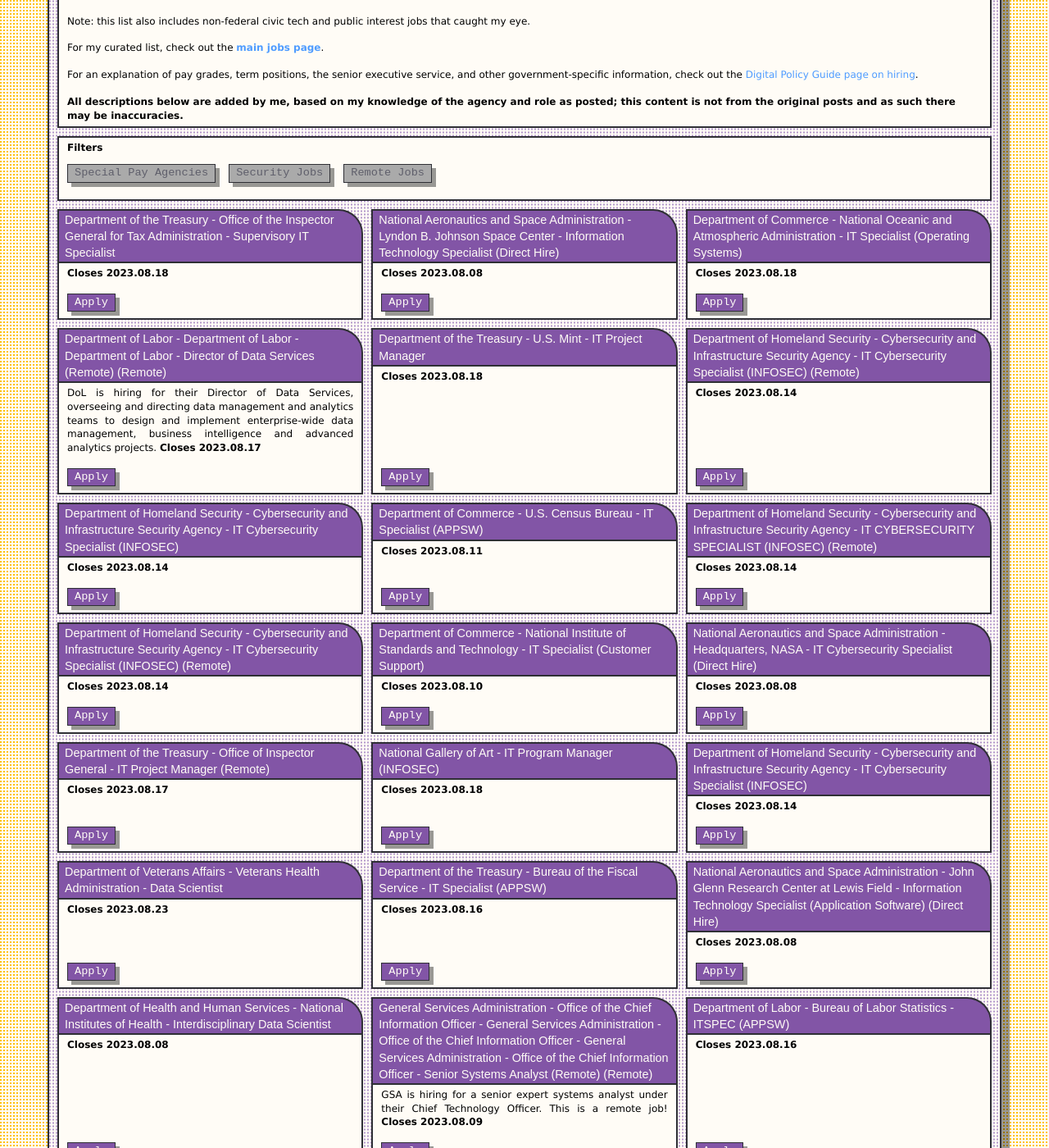
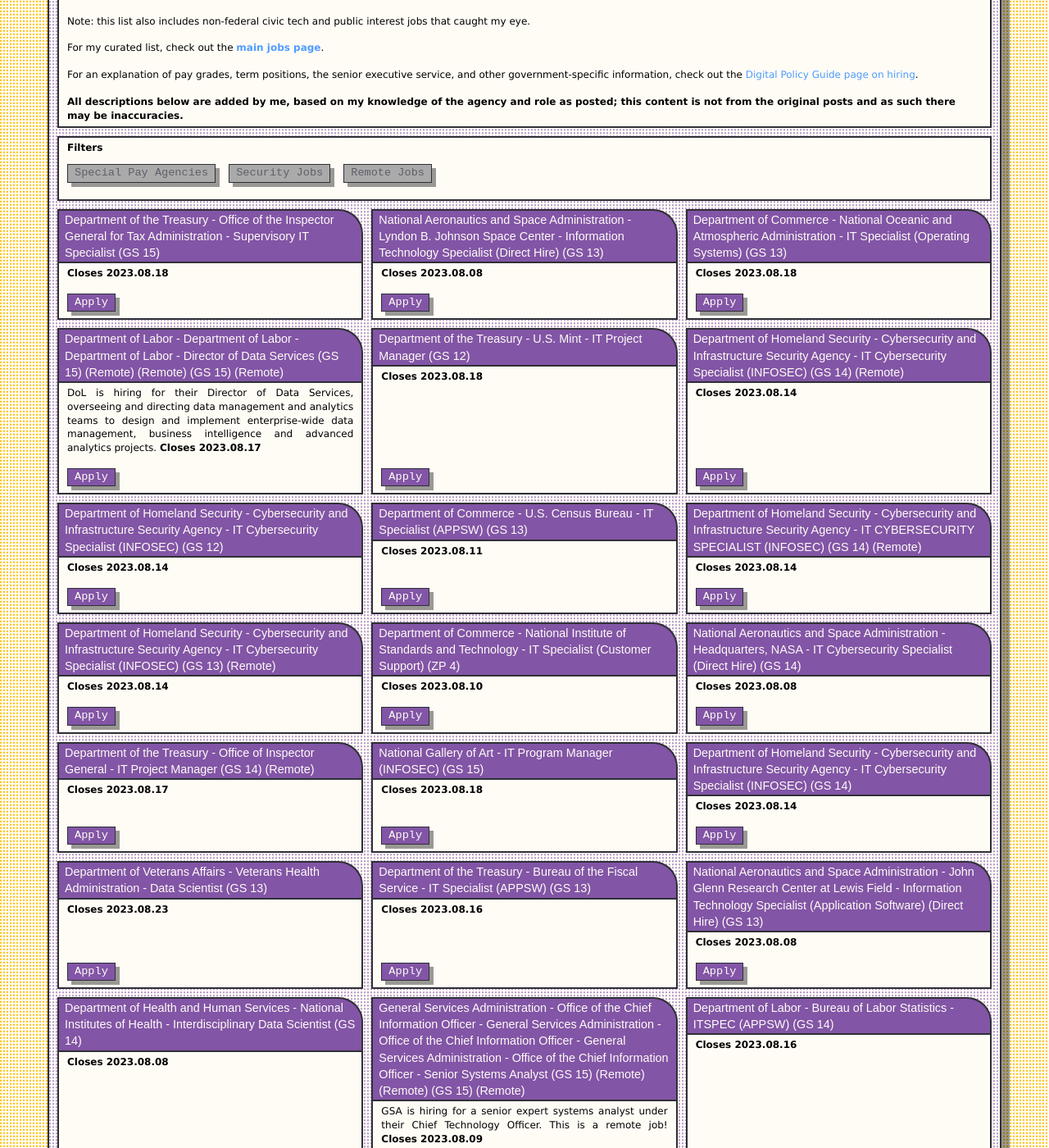
Before and after one commit to krusynth/billhunt.dev, a Jekyll site: the page built from usajobs.md, in a window 1280 px wide and 1400 px high, scrolled down 286 px. Shown: the whole window at 82% size. Built offline with Jekyll 4.4.1, drawn with Linux system fonts in a browser that asks for light colours; some web fonts are replaced; some of the changed text lies outside the part shown.

Commit message:
Clean up job title logic.

```diff
--- a/_includes/card.html
+++ b/_includes/card.html
@@ -6,7 +6,6 @@
   <header class="post-header hoverable">
     <h3 class="post-title"><a href="{{ post.url }}" {% if post.url contains 'http' %}{% else %}up-follow{% endif %}>
       {{ post.title }}
-      {% if post.remote %}(Remote){% endif %}
     </a></h3>
   </header>
   <section class="post-content">
--- a/_layouts/home.html
+++ b/_layouts/home.html
@@ -236,7 +236,6 @@
 {%- for post in posts limit: 3 %}
   {% assign title = post.agency %}
   {% assign title = title | append: ' - ' | append: post.title %}
-  {% assign post = post | setval: 'title', title %}
 
   {% assign classes = 'job-post' %}
   {% if specialpay contains post.agency %}
@@ -247,8 +246,10 @@
   {% endif %}
   {% if post.remote %}
     {% assign classes = classes | append: ' remote' %}
+    {% assign title = title | append: ' (Remote)' %}
   {% endif %}
   {% assign post = post | setval: 'classes', classes %}
+  {% assign post = post | setval: 'title', title %}
 
   {% if post.closes %}
     {% capture afterwards %} **Closes {{ post.closes | date: site.date_format }}**{% endcapture %}
--- a/usajobs.md
+++ b/usajobs.md
@@ -35,7 +35,11 @@
 {%- for post in posts  %}
   {% assign title = post.agency %}
   {% assign title = title | append: ' - ' | append: post.title %}
-  {% assign post = post | setval: 'title', title %}
+
+  {% if post.grade %}
+    {% assign title = title | append: ' (' | append: post.grade | append: ')' %}
+  {% endif %}
+
 
   {% assign classes = 'job-post' %}
   {% if specialpay contains post.agency %}
@@ -46,14 +50,11 @@
   {% endif %}
   {% if post.remote %}
     {% assign classes = classes | append: ' remote' %}
+    {% assign title = title | append: ' (Remote)' %}
   {% endif %}
+
   {% assign post = post | setval: 'classes', classes %}
-
-  {% for job in site.data.jobs %}
-    {% if job.url contains post.id %}
-      {% assign post = post | setval: 'content', job.content %}
-    {% endif %}
-  {% endfor %}
+  {% assign post = post | setval: 'title', title %}
 
   {% if post.closes %}
     {% capture afterwards %} **Closes {{ post.closes | date: site.date_format }}**{% endcapture %}
--- a/xml/jobs.xml
+++ b/xml/jobs.xml
@@ -19,7 +19,7 @@
     {% assign post = post | setval: 'title', title %}
 
     {% if post.remote %}
-      {% assign title = post.title | append: ' (Remote)' %}
+      {% assign title = title | append: ' (Remote)' %}
       {% assign post = post | setval: 'title', title %}
     {% endif %}
 
--- a/xml/usajobs.xml
+++ b/xml/usajobs.xml
@@ -19,7 +19,7 @@
     {% assign post = post | setval: 'title', title %}
 
     {% if post.remote %}
-      {% assign title = post.title | append: ' (Remote)' %}
+      {% assign title = title | append: ' (Remote)' %}
       {% assign post = post | setval: 'title', title %}
     {% endif %}
 
```
Also changed, not shown: jobs.md (+9 -2 lines).
